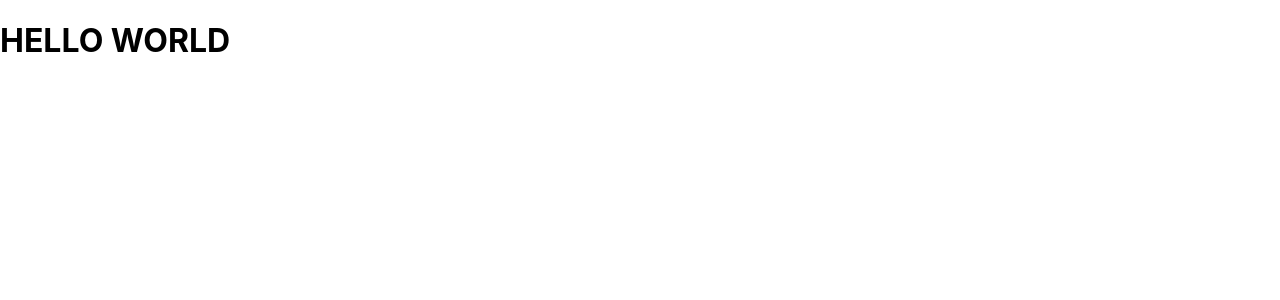
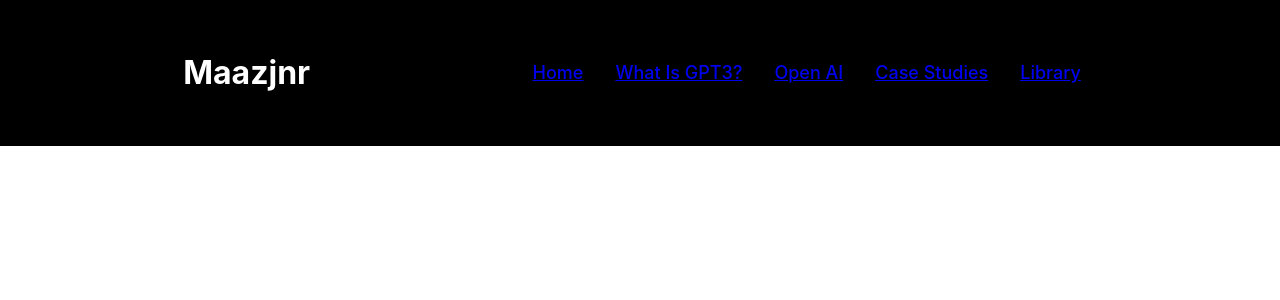
Before and after one commit to maazjnr/react-navbar, a React (Create React App) app: page / in a window 1280 px wide. Shown: the top 300 px of the page. Built offline with nearby package versions, Linux system fonts and the light colour scheme.

Commit message:
react navbar

```diff
--- a/package.json
+++ b/package.json
@@ -8,6 +8,7 @@
     "@testing-library/user-event": "^13.5.0",
     "react": "^18.2.0",
     "react-dom": "^18.2.0",
+    "react-icons": "^4.4.0",
     "react-router-dom": "^6.3.0",
     "react-scripts": "5.0.1",
     "web-vitals": "^2.1.4"
--- a/src/App.js
+++ b/src/App.js
@@ -1,11 +1,11 @@
 import React from 'react';
+import Navbar from './components/Navbar';
+
 
 function App() {
   return (
     <div className="App">
-
-      <h1>HELLO WORLD</h1>
-
+      <Navbar />
     </div>
   );
 }
--- /dev/null
+++ b/src/components/Navbar.css
@@ -0,0 +1,125 @@
+
+
+.navbar {
+    display: flex;
+    justify-content: space-between;
+    align-items: center;
+    padding: 2rem 6rem;
+    background-color: black;
+
+}
+
+.navbar-links {
+    flex: 1;
+    display: flex;
+    justify-content: space-around;
+    align-items: center;
+}
+
+.navbar-links_logo {
+    margin-right: 2rem;
+    color: white;
+}
+
+.navbar-links_logo img {
+    width: 62.56px;
+    height: 16.02px;
+}
+
+.navbar-links_container {
+    display: flex;
+    flex-direction: row;
+
+}
+
+
+.navbar-links_container p,
+.navbar-menu_container p {
+    color: #fff;
+    font-family: var(--font-family);
+    font-weight: 500;
+    font-size: 18px;
+    line-height: 25px;
+    text-transform: capitalize;
+
+    margin: 0 1rem;
+    cursor: pointer;
+}
+
+
+.navbar-menu {
+    margin-left: 1rem;
+
+    display: none;
+    position: relative;
+}
+
+.navbar-menu svg {
+    cursor: pointer;
+}
+
+.navbar-menu_container {
+    display: flex;
+    justify-content: flex-end;
+    align-items: flex-end;
+    flex-direction: column;
+
+    text-align: end;
+    background: var(--color-footer);
+    padding: 2rem;
+    position: absolute;
+    right: 0;
+    top: 40px;
+    margin-top: 1rem;
+    min-width: 210px;
+    border-radius: 5px;
+    box-shadow: 0px 0px 5px rgba(0,0, 0,0.2);
+
+
+
+}
+
+.navbar-menu_container p {
+    margin: 1rem 0;
+}
+
+
+@media screen and (max-width: 1050px) {
+    .navbar-links_container {
+        display: none;
+    }
+
+    .navbar-menu {
+        display: flex;
+
+    }
+
+    .navbar-links {
+        flex: 0;
+        display: flex;
+        justify-content: space-around;
+        align-items: center;
+    }
+}
+
+@media screen and (max-width: 700px) {
+    .navbar {
+        padding: 2rem 4rem;
+
+
+    }
+
+}
+
+@media screen and (max-width: 550px) {
+    .navbar {
+        padding: 2rem;
+    }
+
+
+    .navbar-menu_container {
+        top: 30px;
+        display: flex;
+    }
+
+}
--- /dev/null
+++ b/src/components/Navbar.jsx
@@ -0,0 +1,42 @@
+import React, { useState } from 'react';
+import { RiMenu3Line, RiCloseLine } from 'react-icons/ri';
+import './Navbar.css'
+
+const Navbar = () => {
+  const [toggleMenu, setToggleMenu] = useState(false);
+
+  return (
+    <div className="navbar">
+      <div className="navbar-links">
+        <div className="navbar-links_logo">
+          <h1>Maazjnr</h1>
+        </div>
+        <div className="navbar-links_container">
+          <p><a href="#home">Home</a></p>
+          <p><a href="#wgpt3">What is GPT3?</a></p>
+          <p><a href="#possibility">Open AI</a></p>
+          <p><a href="#features">Case Studies</a></p>
+          <p><a href="#blog">Library</a></p>
+        </div>
+      </div>
+      <div className="navbar-menu">
+        {toggleMenu
+          ? <RiCloseLine color="#fff" size={27} onClick={() => setToggleMenu(false)} />
+          : <RiMenu3Line color="#fff" size={27} onClick={() => setToggleMenu(true)} />}
+        {toggleMenu && (
+        <div className="navbar-menu_container scale-up-center">
+          <div className="navbar-menu_container-links">
+            <p><a href="#home">Home</a></p>
+            <p><a href="#wgpt3">What is GPT3?</a></p>
+            <p><a href="#possibility">Open AI</a></p>
+            <p><a href="#features">Case Studies</a></p>
+            <p><a href="#blog">Library</a></p>
+          </div>
+        </div>
+        )}
+      </div>
+    </div>
+  );
+};
+
+export default Navbar;
```
Also changed, not shown: 1 other file (tests, documents, lock files or other folders).
